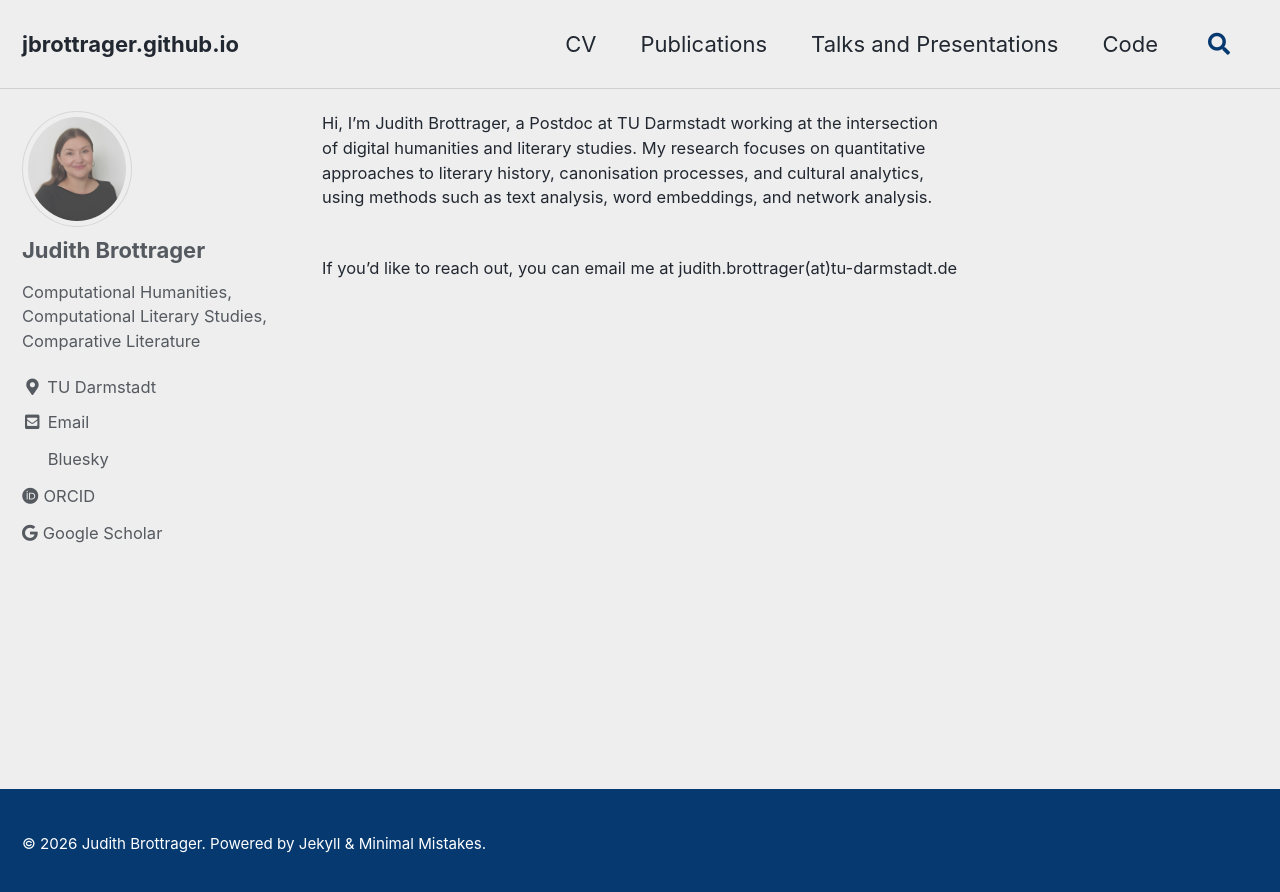
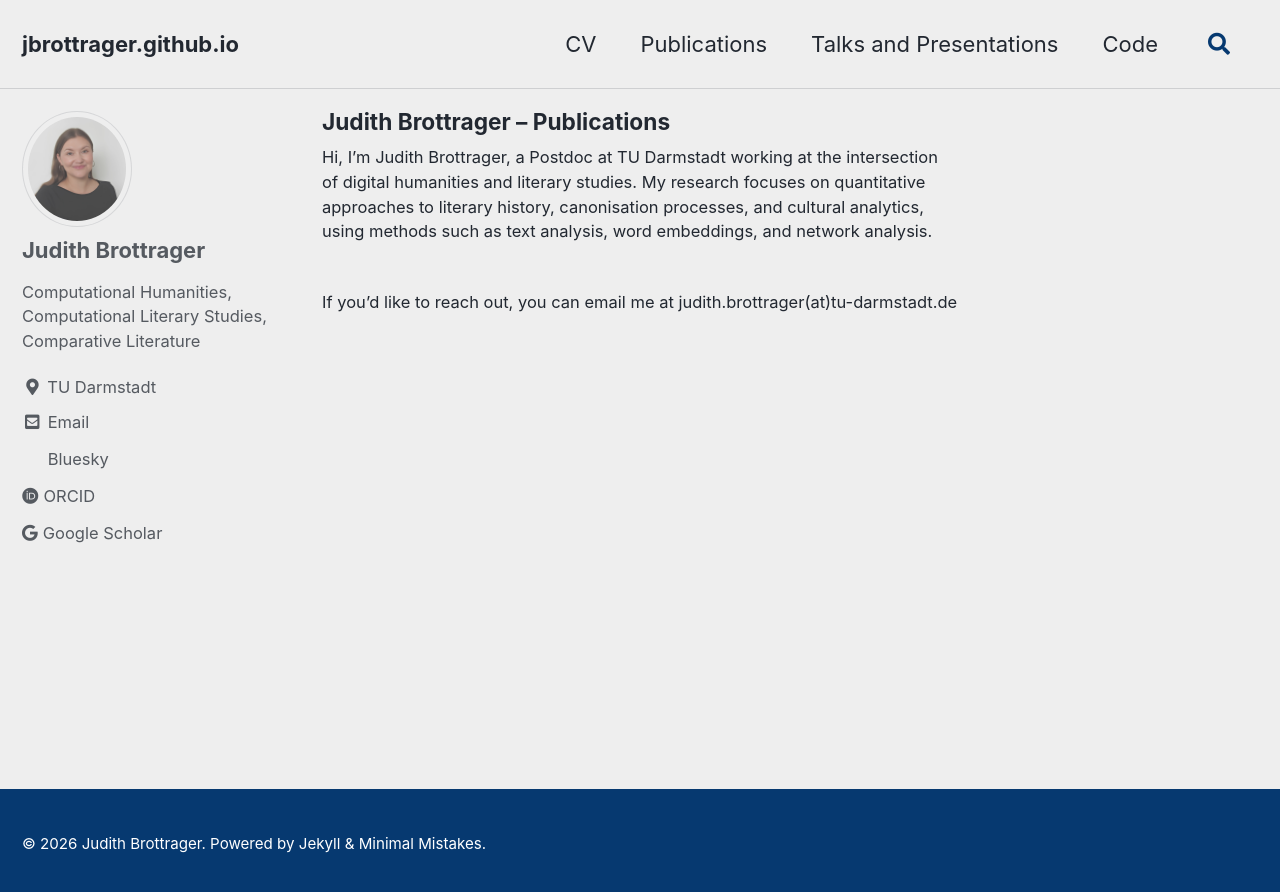
Before and after one commit to jbrottrager/jbrottrager.github.io, a Jekyll site: the page built from index.md, in a window 1280 px wide. Shown: the top 892 px of the page. Built offline with Jekyll 4.4.1, drawn with Linux system fonts in a browser that asks for light colours; cached includes are drawn as plain includes.

Commit message:
changed titles

```diff
--- a/index.md
+++ b/index.md
@@ -1,5 +1,5 @@
 ---
-title:
+title : Judith Brottrager -- Publications
 layout: single
 author_profile: true
 ---
```
Also changed, not shown: _pages/publications.md (+1 -1 lines).
